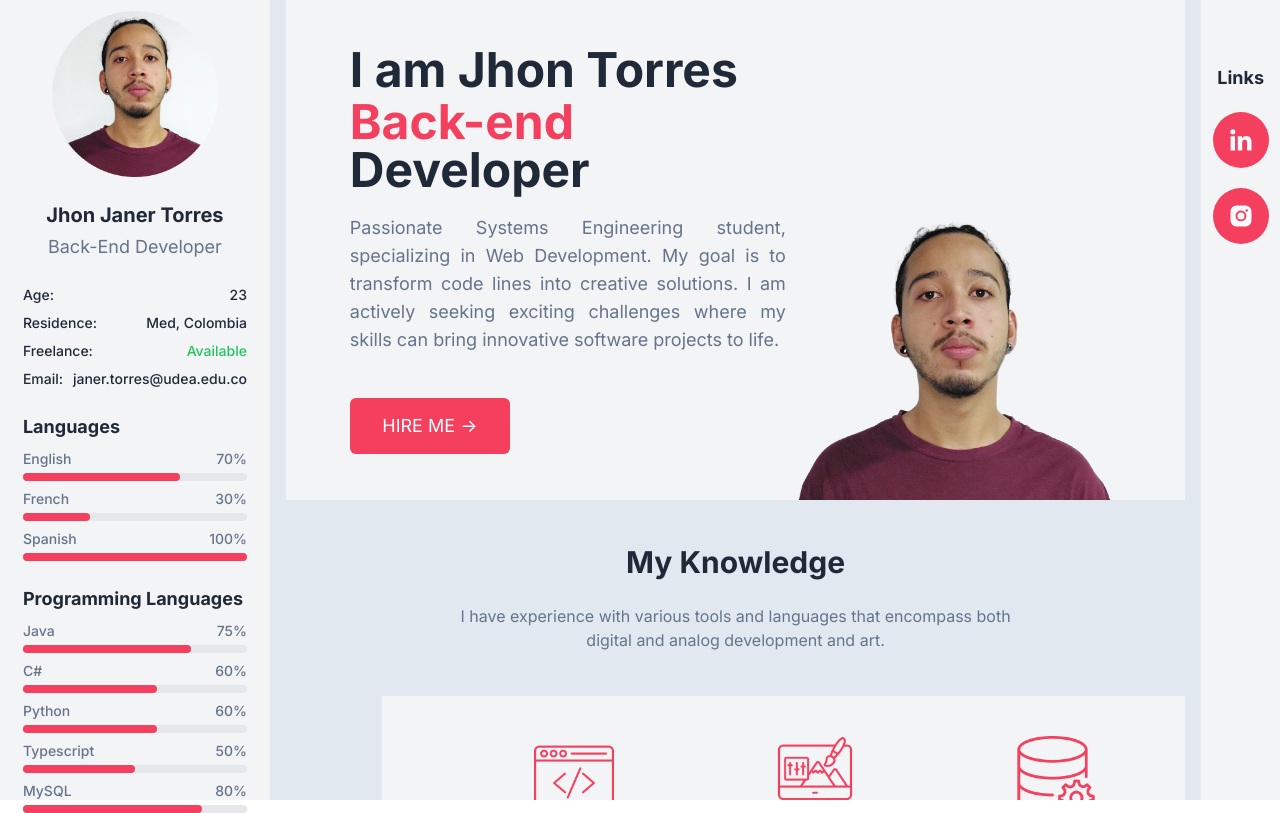
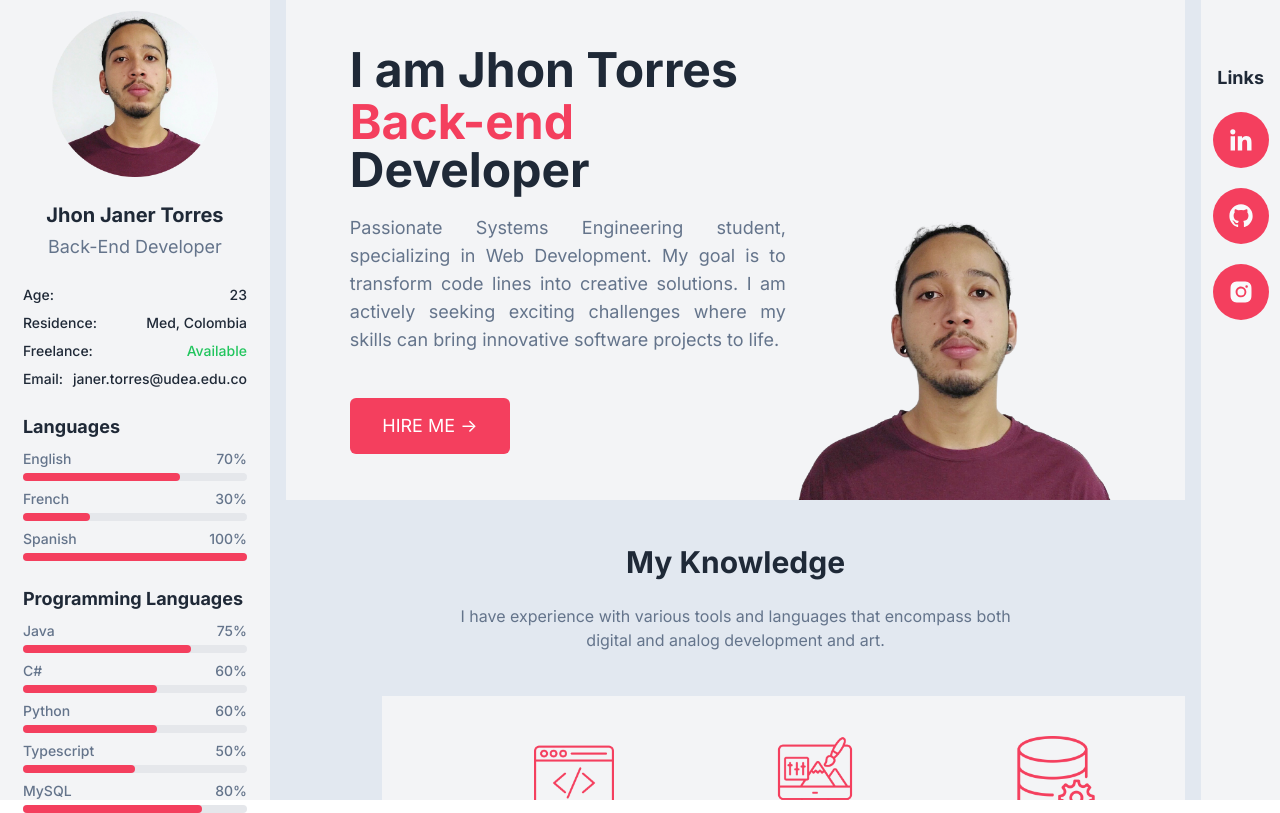
Before and after one commit to JanerTorres/proyecto-hoja-de-vida, a Next.js app: page / in a window 1280 px wide. Built offline with nearby package versions, Linux system fonts and the light colour scheme.

Commit message:
Agregación de icono de GitHub a Links

```diff
--- a/components/Icon.tsx
+++ b/components/Icon.tsx
@@ -4,6 +4,7 @@ import { BiLogoTwitter } from 'react-icons/bi';
 import { BiLogoLinkedin } from 'react-icons/bi';
 import { BiLogoYoutube } from 'react-icons/bi';
 import { BiLogoDribbble } from 'react-icons/bi';
+import { BiLogoGithub } from 'react-icons/bi';
 
 BiLogoTwitter
 
@@ -17,6 +18,7 @@ const Icon = ({icon}:IconProps) => {
   return (
     <div className='bg-rose-500 w-14 h-14 flex items-center justify-center rounded-full'>
       <a hidden={!(icon==='linkedin')} href="https://www.linkedin.com/in/jhon-janer-torres/"><BiLogoLinkedin  className="icon" /></a>
+      <a hidden={!(icon==='github')} href="https://github.com/JanerTorres"><BiLogoGithub  className="icon" /></a>
       <a hidden={!(icon==='instagram')} href="https://www.instagram.com/janert_art/"><BiLogoInstagramAlt       className="icon" /></a>
     </div>
   )
--- a/components/RightBar.tsx
+++ b/components/RightBar.tsx
@@ -6,6 +6,7 @@ const RightBar = () => {
     <div className="flex h-full bloque flex-col items-center gap-5 pt-16">
           <span className="font-bold text-lg letra-oscura">Links</span>
           <Icon icon="linkedin"></Icon>
+          <Icon icon="github"></Icon>
           <Icon icon="instagram"></Icon>
 
         </div>
```
